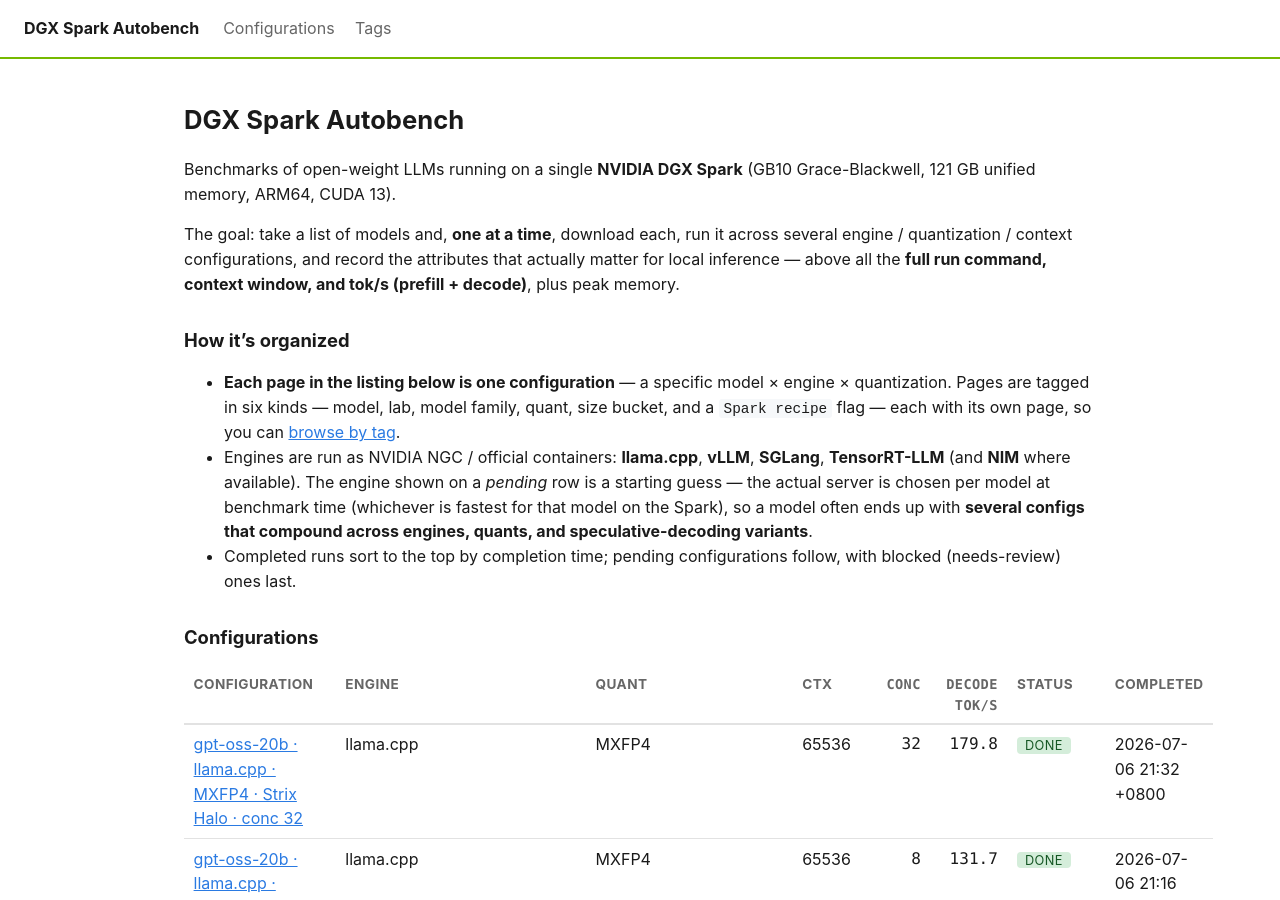
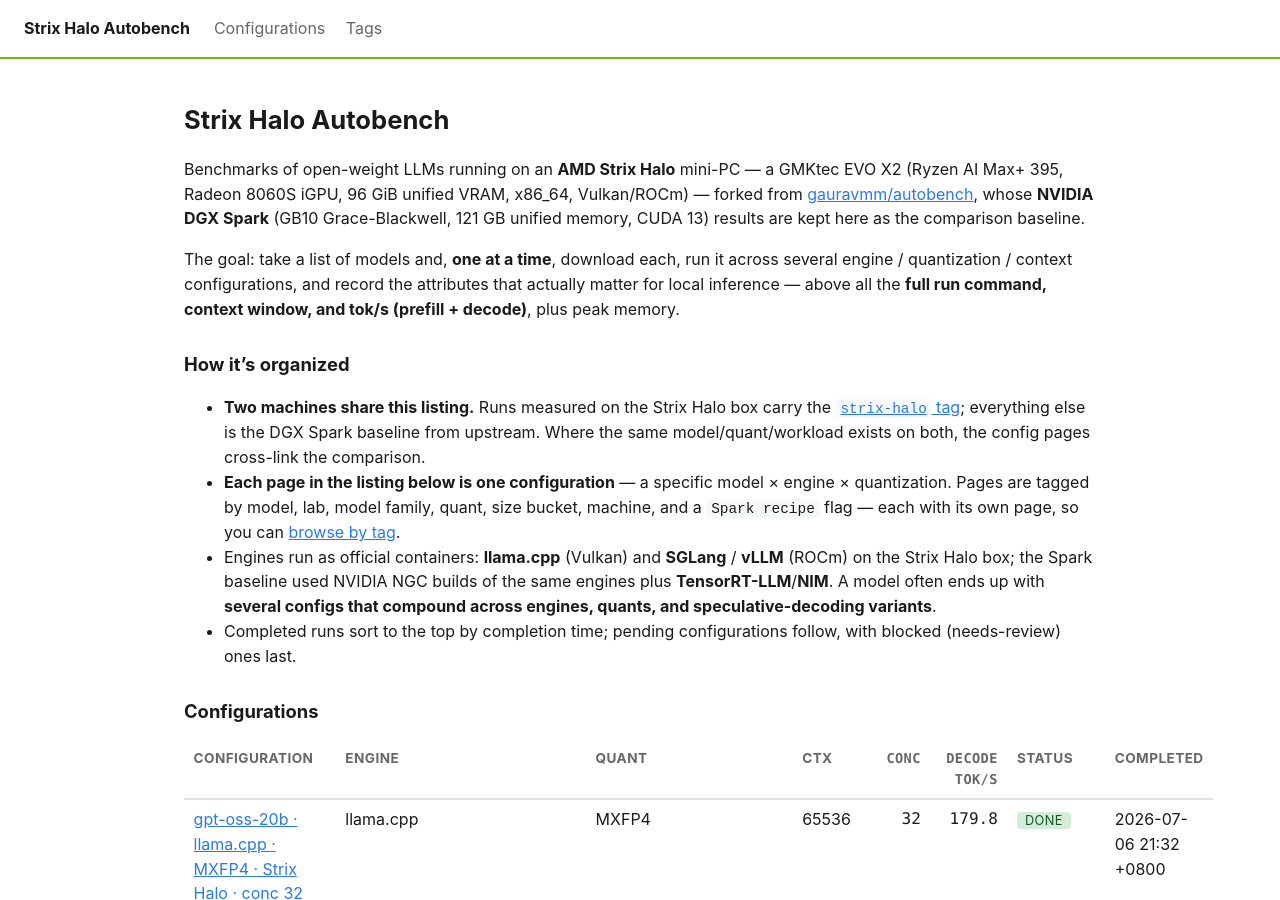
Before and after one commit to yjsoon/autobench, a Jekyll site: the page built from index.md, in a window 1280 px wide and 900 px high. Built offline with Jekyll 4.4.1, drawn with Linux system fonts in a browser that asks for light colours; some of the changed text lies outside the part shown.

Commit message:
docs: retitle site for the Strix Halo fork
Point _config.yml at yjsoon.github.io/autobench and reframe the
homepage intro around the two-machine comparison (Strix Halo runs
tagged strix-halo vs the upstream DGX Spark baseline).

Co-Authored-By: Claude Fable 5 <noreply@anthropic.com>

```diff
--- a/_config.yml
+++ b/_config.yml
@@ -1,9 +1,11 @@
-title: DGX Spark Autobench
+title: Strix Halo Autobench
 description: >-
-  Benchmark results for LLMs run on an NVIDIA DGX Spark — one page per
-  model/engine/quant configuration, with full run commands and tok/s.
-# GitHub Pages target (project site for gauravmm/autobench).
-url: "https://gauravmm.github.io"
+  Benchmark results for LLMs run on an AMD Strix Halo mini-PC (GMKtec EVO X2),
+  with the NVIDIA DGX Spark numbers from the upstream project as the comparison
+  baseline — one page per model/engine/quant configuration, with full run
+  commands and tok/s.
+# GitHub Pages target (project site for yjsoon/autobench).
+url: "https://yjsoon.github.io"
 baseurl: "/autobench"
 
 # One markdown file per benchmark configuration lives in _configs/.
--- a/index.md
+++ b/index.md
@@ -3,10 +3,13 @@ layout: default
 title: About
 ---
 
-# DGX Spark Autobench
+# Strix Halo Autobench
 
-Benchmarks of open-weight LLMs running on a single **NVIDIA DGX Spark** (GB10
-Grace-Blackwell, 121 GB unified memory, ARM64, CUDA 13).
+Benchmarks of open-weight LLMs running on an **AMD Strix Halo** mini-PC — a GMKtec EVO X2
+(Ryzen AI Max+ 395, Radeon 8060S iGPU, 96 GiB unified VRAM, x86_64, Vulkan/ROCm) — forked
+from [gauravmm/autobench](https://github.com/gauravmm/autobench), whose **NVIDIA DGX Spark**
+(GB10 Grace-Blackwell, 121 GB unified memory, CUDA 13) results are kept here as the
+comparison baseline.
 
 The goal: take a list of models and, **one at a time**, download each, run it across
 several engine / quantization / context configurations, and record the attributes that
@@ -15,14 +18,17 @@ and tok/s (prefill + decode)**, plus peak memory.
 
 ## How it's organized
 
+- **Two machines share this listing.** Runs measured on the Strix Halo box carry the
+  [`strix-halo` tag]({{ '/tags/strix-halo/' | relative_url }}); everything else is the DGX
+  Spark baseline from upstream. Where the same model/quant/workload exists on both, the
+  config pages cross-link the comparison.
 - **Each page in the listing below is one configuration** — a specific model × engine ×
-  quantization. Pages are tagged in six kinds — model, lab, model family, quant, size bucket, and a
+  quantization. Pages are tagged by model, lab, model family, quant, size bucket, machine, and a
   `Spark recipe` flag — each with its own page, so you can [browse by tag]({{ '/tags/' | relative_url }}).
-- Engines are run as NVIDIA NGC / official containers: **llama.cpp**, **vLLM**, **SGLang**,
-  **TensorRT-LLM** (and **NIM** where available). The engine shown on a *pending* row is a
-  starting guess — the actual server is chosen per model at benchmark time (whichever is fastest
-  for that model on the Spark), so a model often ends up with **several configs that compound
-  across engines, quants, and speculative-decoding variants**.
+- Engines run as official containers: **llama.cpp** (Vulkan) and **SGLang** / **vLLM** (ROCm)
+  on the Strix Halo box; the Spark baseline used NVIDIA NGC builds of the same engines plus
+  **TensorRT-LLM**/**NIM**. A model often ends up with **several configs that compound across
+  engines, quants, and speculative-decoding variants**.
 - Completed runs sort to the top by completion time; pending configurations follow, with
   blocked (needs-review) ones last.
 
```
